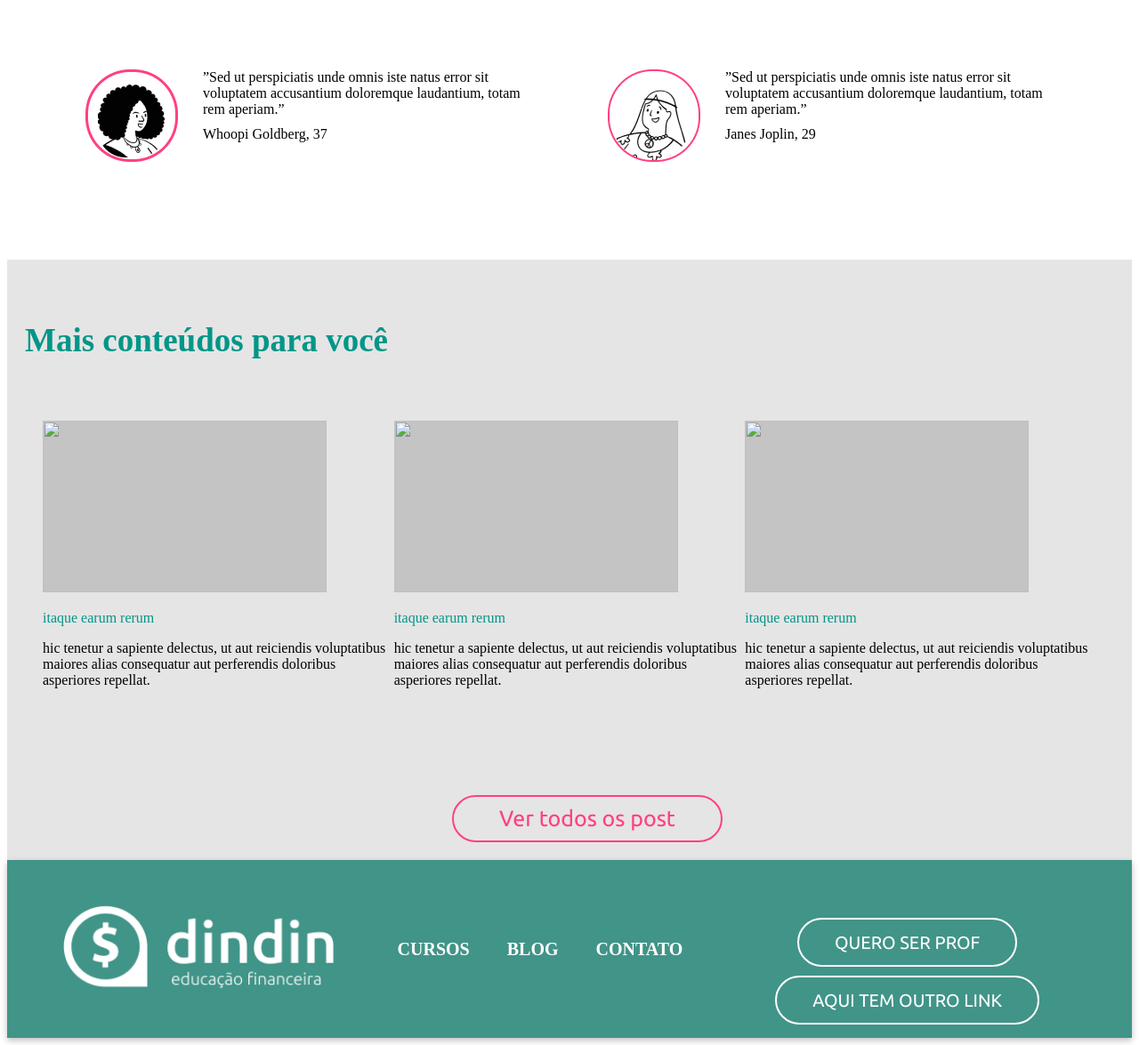
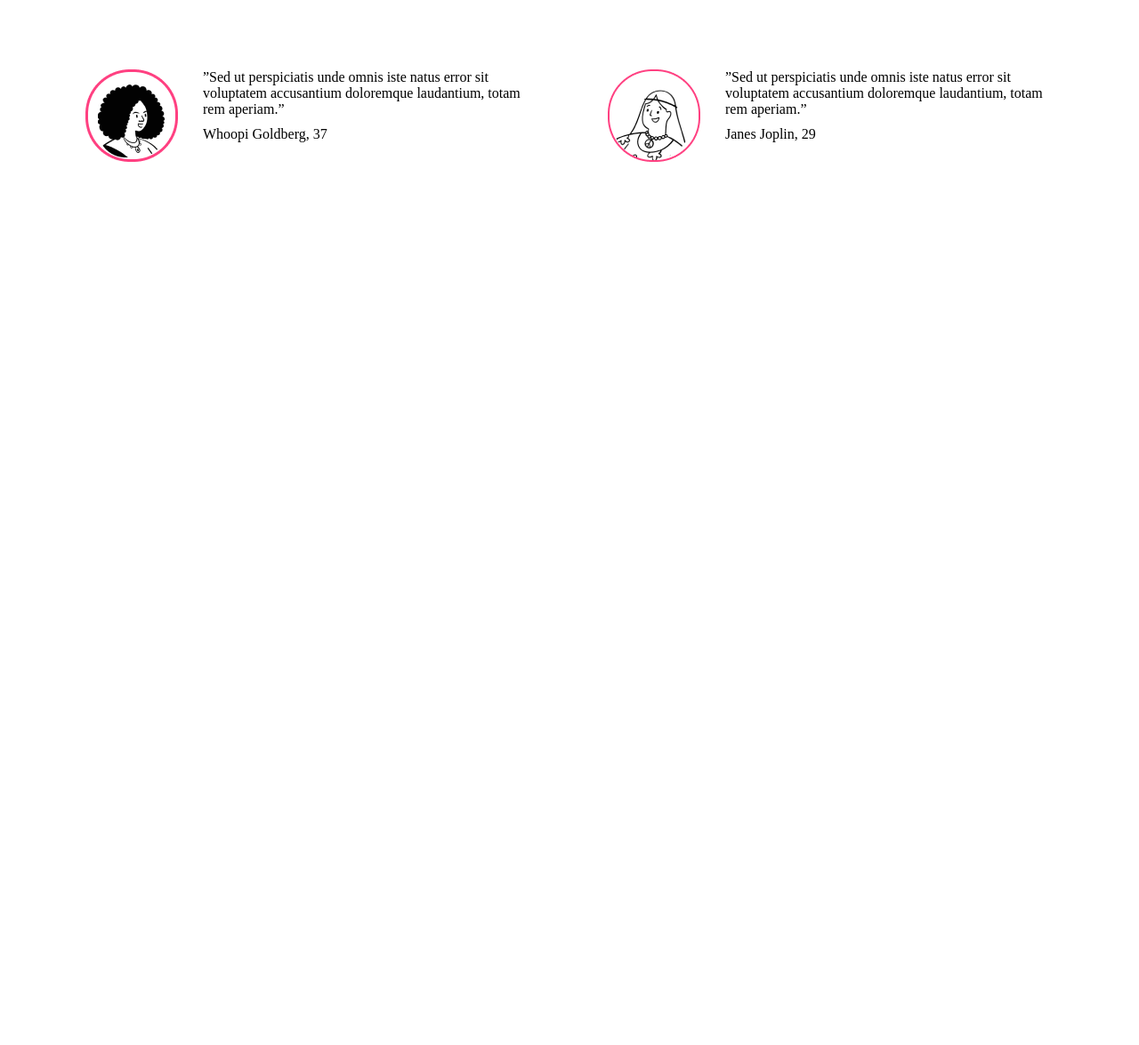
Before and after one commit to Andersonapplex/dindin, a plain HTML site: page index.html in a window 1280 px wide. Shown: the part 1942-3117 px from the top of the page at 89% size. After the commit the page ends 2242 px from the top, so only its background shows below. Drawn offline with Linux system fonts and the light colour scheme.

Commit message:
Revert "adicionar index.html e css"

```diff
--- a/assets/css/base.css
+++ b/assets/css/base.css
@@ -90,15 +90,6 @@ Nav a{
     justify-content: space-between;
 }
 
-footer{
-    background-color: #2e948a;
-    box-shadow: 0px 3px 7px rgba(0, 0, 0, 0.25);
-    padding: 30px 0px;
-    min-height: 117px;
-    box-sizing: border-box;
-
-}
-
 @media(max-width: 800px){
     .container{
         padding: 0px 51px 0px 41px ;
--- a/assets/css/blog.css
+++ /dev/null
@@ -1,228 +0,0 @@
-section {
-    display: block;
-}
-
-body {
-    line-height: 1;
-}
-
-ol,
-ul {
-    list-style: none;
-}
-
-blockquote,
-q {
-    quotes: none;
-}
-
-blockquote:before,
-blockquote:after,
-q:before,
-q:after {
-    content: '';
-    content: none;
-}
-
-table {
-    border-collapse: collapse;
-    border-spacing: 0;
-}
-
-/*Fim do codigo de formatação*/
-
-body {
-    font-family: 'Ubuntu', sans-serif;
-}
-
-.hero-header {
-    background-color: #2E948A;
-    box-shadow: 0px 3px 7px rgba(0, 0, 0, 0.25);
-    width: cover;
-    height: 120px;
-    display: flex;
-    justify-content: space-between;
-    align-items: center;
-}
-
-.hero-header img {
-    margin-left: 80px;
-}
-
-.hero-header nav {
-    margin-right: 100px;
-}
-
-.hero-header nav a {
-    text-decoration: none;
-    color: #FDFDFD;
-    margin-left: 40px;
-}
-
-#block-one {
-    width: cover;
-    display: flex;
-    justify-content: space-around;
-    align-items: flex-start;
-    margin-top: 140px;
-}
-
-#block-one div {
-    font-family: 'Ubuntu';
-    font-style: normal;
-}
-
-#block-one div a {
-    color: #FF4081;
-    font-family: 'Ubuntu';
-    font-style: normal;
-    font-weight: 400;
-    font-size: 27px;
-    line-height: 31px;
-    width: 216px;
-    height: 20.27px;
-    text-decoration: none;
-    border: 2px #FF4081 solid;
-    border-radius: 62px;
-    padding: 10px 20px;
-}
-
-#block-one div p {
-    color: #000000;
-    font-family: 'Ubuntu';
-    font-style: normal;
-    font-weight: 300;
-    font-size: 20px;
-    line-height: 23px;
-    width: 461px;
-    height: 110px;
-    margin-bottom: 40px;
-
-}
-
-#block-one div h1 {
-    color: #009688;
-    font-weight: 700;
-    font-size: 47px;
-    line-height: 54px;
-    width: 512px;
-    height: 108px;
-    text-align: left;
-    margin-bottom: 20px;
-}
-
-#block-two {
-    width: cover;
-    height: 1600px;
-    background: #F6F6F6;
-    display: flex;
-    justify-content: space-evenly;
-    align-items: center;
-}
-
-
-
-#block-two div .first {
-    color: #FF4081;
-    font-family: 'Ubuntu';
-    font-style: normal;
-    font-weight: 500;
-    font-size: 30px;
-    line-height: 34px;
-    text-align: left;
-    margin-top: 40px;
-    margin-bottom: 20px;
-
-}
-
-#block-two div .second {
-    width: 516px;
-    height: 60px;
-    font-family: 'Ubuntu';
-    font-style: normal;
-    font-weight: 300;
-    font-size: 17px;
-    line-height: 20px;
-    text-align: center;
-    color: #000000;
-    margin-bottom: 50px;
-    text-align: left;
-    display: inline-block;
-
-}
-
-
-#one {
-    margin-right: 220px;
-}
-
-#two {
-    margin-right: 220px;
-}
-
-
-.hero-footer {
-    width: cover;
-    height: 200px;
-    background: #419488;
-    display: flex;
-    justify-content: space-evenly;
-    align-items: center;
-}
-
-.three {
-    display: flex;
-    flex-direction: column;
-    margin-top: 40px;
-}
-
-.three a {
-    text-decoration: none;
-    font-family: 'Ubuntu';
-    font-style: normal;
-    font-weight: 400;
-    font-size: 20px;
-    line-height: 23px;
-    text-align: center;
-    color: #FFFFFF;
-    padding: 14px 40px;
-    border: 2px solid #FFFFFF;
-    border-radius: 62px;
-    margin-top: 10px;
-
-}
-
-.three a:last-child {
-    margin-bottom: 30px;
-}
-
-.four {
-    display: flex;
-    flex-direction: column;
-}
-
-.four a {
-    text-decoration: none;
-    font-family: 'Ubuntu';
-    font-style: normal;
-    font-weight: 400;
-    font-size: 20px;
-    line-height: 23px;
-    color: #FFFFFF;
-    margin-bottom: 10px;
-}
-
-.four a:first-child {
-    margin-top: 10px;
-}
-
-.five{
-    display: flex;
-    flex-direction: column;
-    justify-content: center;
-    align-items: center;
-}
-
-#block-two .five img{
-    background-color: #C4C4C4;
-}
--- a/assets/css/index.css
+++ b/assets/css/index.css
@@ -133,92 +133,6 @@ margin-bottom: 38px;
         font-size: 37px;
         line-height: 50px;
     }
-    #conteudo .container{
-        background: #E5E5E5;
-        padding: 20px 20px 20px ;
-
-    }
-
-
-    #conteudo .estrutura img{
-        background-color: #C4C4C4;
-        width: 319px;
-        height: 193px;
-
-    }
-
-    #conteudo .container h4{
-        color: #009688;
-        font-weight: 700;
-        font-size: 37px;
-        line-height: 43px;
-
-    }
-
-    #conteudo .container p{
-        color: #009688;
-
-    }
-
-    #conteudo .estrutura{
-        display: flex;
-        align-items: flex-start;
-        justify-content: space-between;
-        padding: 20px 20px 20px ;
-    }
-
-    #conteudo div a{
-        text-decoration: none;
-    padding: 10px 40px;
-    display: inline-block;
-    margin-top: 100px;
-    text-align: center;
-    display: flex;
-    justify-content: center;
-    border: 2px solid #FF4081;
-    border-radius: 62px;
-    width: 220px;
-    margin-left: 480px;
-    font-family: 'Ubuntu';
-    font-style: normal;
-    font-weight: 400;
-    font-size: 25px;
-    line-height: 29px;
-    color: #FF4081;
-    }
-
-    .footer-ABC {
-        width: cover;
-        height: 200px;
-        background: #419488;
-        display: flex;
-        justify-content: space-evenly;
-        align-items: center;
-    }
-
-    .three {
-        display: flex;
-        flex-direction: column;
-        margin-top: 40px;
-    }
-
-    .three a {
-        text-decoration: none;
-        font-family: 'Ubuntu';
-        font-style: normal;
-        font-weight: 400;
-        font-size: 20px;
-        line-height: 23px;
-        text-align: center;
-        color: #FFFFFF;
-        padding: 14px 40px;
-        border: 2px solid #FFFFFF;
-        border-radius: 62px;
-        margin-top: 10px;
-
-    }
-
-
 
 @media(max-width: 1350px){
     #destaque .container{
--- a/index.html
+++ b/index.html
@@ -130,52 +130,6 @@
         </div>
         </div>
     </section>
-    <section id="conteudo">
-        <div class="container">
-           <h4>Mais conteúdos para você</h4>
-           <div class="estrutura">
-
-            <article>
-            <img src="" alt="">
-            <Div><p>itaque earum rerum</p></Div>
-            <span>
-                hic tenetur a sapiente delectus, ut aut reiciendis voluptatibus maiores alias
-                 consequatur aut perferendis doloribus asperiores repellat.</span>
-           </article>
-           <article>
-
-            <img src="" alt="">
-            <Div><p>itaque earum rerum</p></Div>
-            <span>
-                hic tenetur a sapiente delectus, ut aut reiciendis voluptatibus maiores alias
-                 consequatur aut perferendis doloribus asperiores repellat.</span>
-           </article>
-           <article>
-
-            <img src="" alt="">
-            <Div><p>itaque earum rerum</p></Div>
-            <span>
-                hic tenetur a sapiente delectus, ut aut reiciendis voluptatibus maiores alias
-                 consequatur aut perferendis doloribus asperiores repellat.</span>
-           </article>
-
-        </div><a href="#">Ver todos os post</a>
-        </div>
-
-    </section>
     </main>
-    <footer class="footer-ABC">
-        <a href="index.html">
-            <img src="./assets/css/imagens/logo-footer.png" width="315" height="100" />
-        </a>
-        <nav class="four">
-            <a href="#">CURSOS</a>
-            <a href="blog.html">BLOG</a>
-            <a href="contato.html">CONTATO</a>
-        </nav>
-        <nav class="three">
-            <a href="contato.html">quero ser prof</a>
-            <a href="contato.html">aqui tem outro link</a>
-        </nav>
 </body>
 </html>
```
Also changed, not shown: assets/css/contato.css (deleted, +0 -20 lines), blog.html (deleted, +0 -142 lines), contato.html (deleted, +0 -35 lines).
